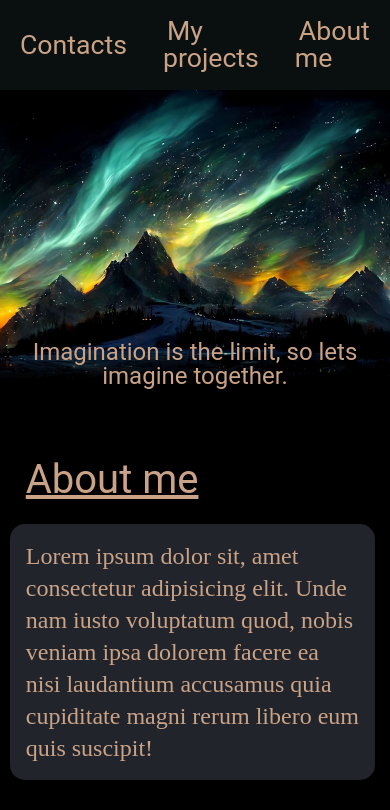
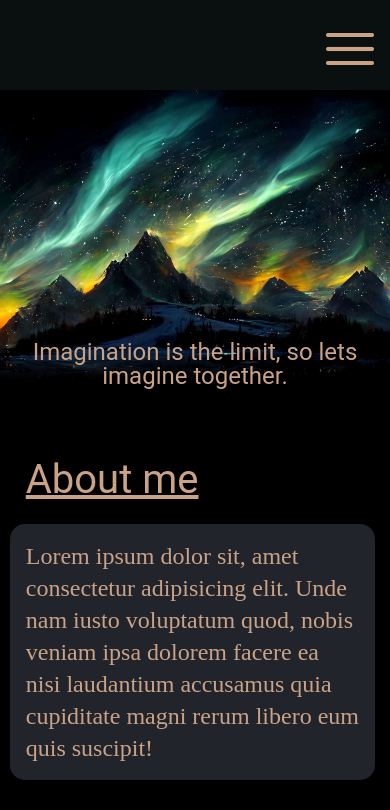
Before and after one commit to SpasMilenkov/Portfolio-website, a Vue app: page / in a window 390 px wide. Shown: the top 810 px of the page. Built offline with nearby package versions, Linux system fonts and the light colour scheme.

Commit message:
Make the navbar responsive

```diff
--- a/src/components/Navigation.vue
+++ b/src/components/Navigation.vue
@@ -1,13 +1,62 @@
 <template>
-    <nav class="navigation">
-        <ul class="container">
-            <li><a class="nav-link" href="#About-me">About me</a></li>
-            <li><a class="nav-link" href="#Projects">My projects</a></li>
-            <li><a class="nav-link" href="#Contacts">Contacts</a></li>
+    <nav class="navigation" id="navBar">
+        <ul class="container" id="navBarContainer">
+            <li v-if="mobileView" @click="toggleMenu"><i class="fi fi-rr-menu-burger menu-icon"></i></li>
+            <li v-if="inView"><a class="nav-link" href="#About-me">About me</a></li>
+            <li v-if="inView"><a class="nav-link" href="#Projects">My projects</a></li>
+            <li v-if="inView"><a class="nav-link" href="#Contacts">Contacts</a></li>
         </ul>
     </nav>
 
 </template>
+
+<script>
+    export default{
+        data: function(){
+            return{
+                inView: true,
+                mobileView: false
+            }
+        },
+        created() {
+            window.addEventListener("resize", this.onResize);
+            },
+        destroyed() {
+            window.removeEventListener("resize", this.onResize);
+        },
+        mounted(){
+            this.onResize()
+        },
+
+        methods: {
+            onResize(){
+                const navBarContainer = document.getElementById('navBarContainer')
+                const navBar = document.getElementById('navBar');
+                if(window.innerWidth <= 650){
+                    this.inView = false;
+                    this.mobileView = true;
+
+                    navBarContainer.classList.add('container-mobile')
+                    navBarContainer.classList.remove('container')
+                    return
+                }
+                this.inView = true;
+                this.mobileView = false;
+                navBarContainer.classList.remove('container-mobile')
+                navBar.classList.remove('nav-expanded')
+                navBarContainer.classList.add('container')
+            },
+            toggleMenu(){
+                const navBar = document.getElementById('navBar');
+                const navBarContainer = document.getElementById('navBarContainer')
+                navBar.classList.toggle('nav-expanded')
+                navBarContainer.classList.add('container-mobile')
+                this.inView = !this.inView
+            }
+        }
+    }
+</script>
+
 
 <style scoped>
     .navigation{
@@ -22,6 +71,18 @@
         align-items: center;
         flex-direction: row-reverse;
         padding: 0 1rem;
+    }
+    .nav-expanded{
+        height: fit-content;
+        padding: 0 1rem;
+    }
+    .container-mobile{
+        display: flex;
+        flex-direction: column;
+        align-items: flex-end;
+        justify-content: flex-end;
+        gap: 1rem;
+        padding-top: 1rem;
     }
     .nav-link{
         color: var(--orange);
@@ -44,4 +105,8 @@
         justify-content: flex-start;
         gap: 2rem;
     }
+    .menu-icon{
+        font-size: 3rem;
+        color: var(--orange);
+    }
 </style>
```
